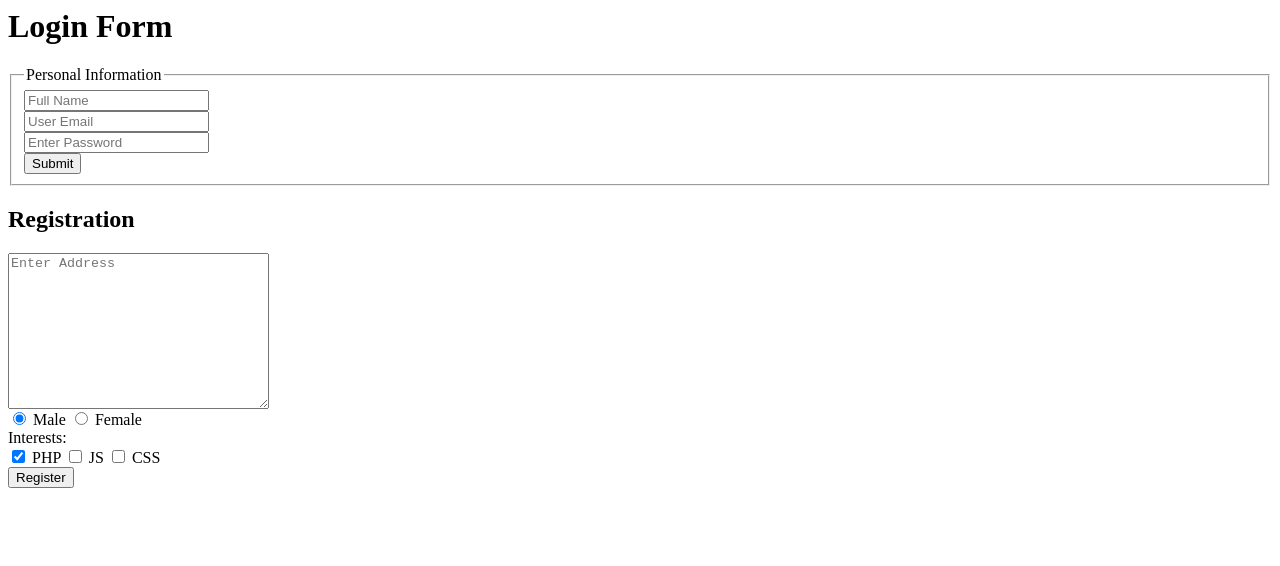
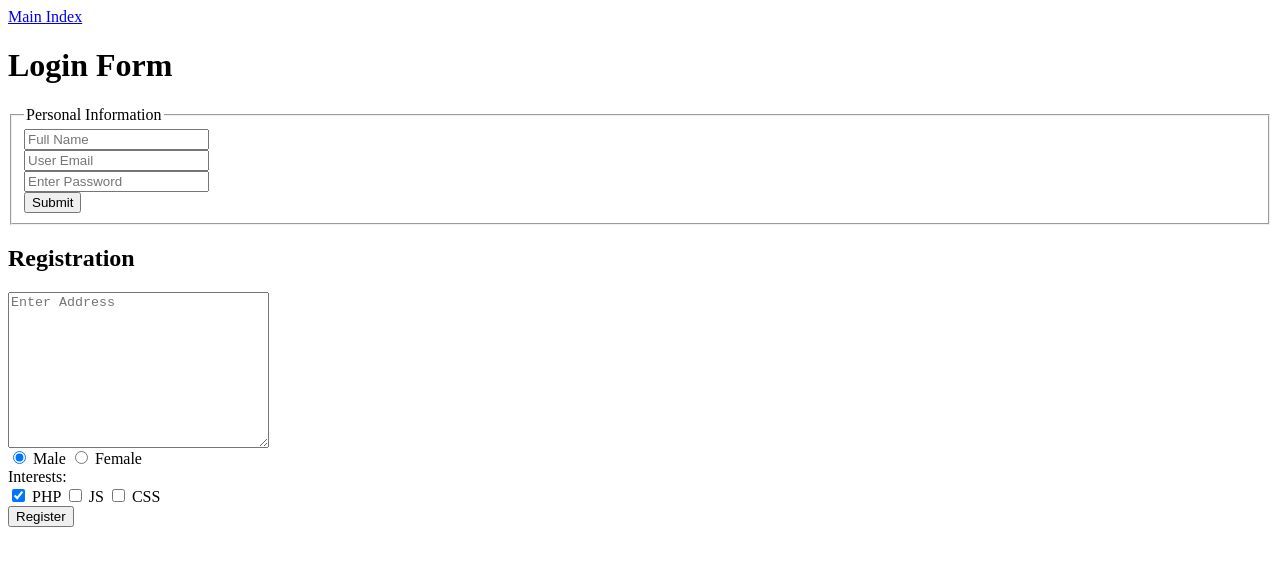
Before and after one commit to Edwinn0/Edwinn0.github.io, a plain HTML site: page form.html in a window 1280 px wide. Drawn offline with Linux system fonts and the light colour scheme.

Commit message:
putting form div

```diff
--- a/form.html
+++ b/form.html
@@ -3,6 +3,9 @@
         <title>Login Form</title>
     </head>
     <body>
+        <div>
+            <a href="index.html">Main Index</a>
+        </div>
         <h1>Login Form</h1>
         <form action="check.php" method="get">
             <fieldset>
```
Also changed, not shown: index.html (+2 -1 lines).
